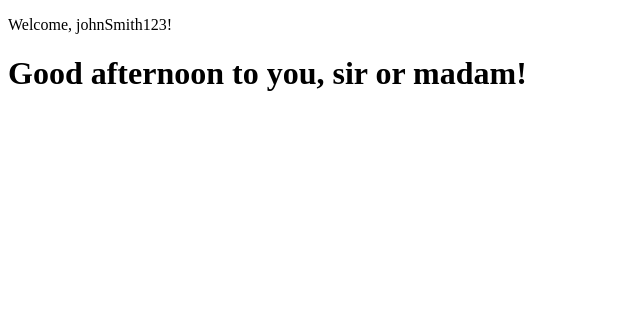
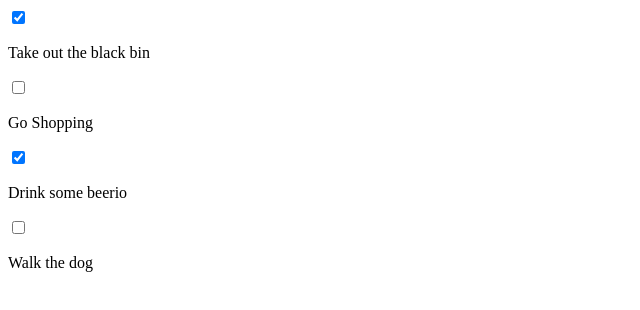
Before and after one commit to scottjoe1996/pace-frontend, a React (Create React App) app: page / in a window 1280 px wide. Shown: the top 310 px of the page, without its empty margins (0-640 px from the left). Built offline with nearby package versions, Linux system fonts and the light colour scheme.

Commit message:
did task on states and how they work in react

```diff
--- a/src/App.js
+++ b/src/App.js
@@ -1,13 +1,22 @@
 import React from "react";
-import Header from "./components/Header";
-import Greeting from "./components/Greeting";
+import TodoItem from "./components/TodoItem";
+import todosData from "./todosData";
 
 class App extends React.Component {
+  constructor() {
+    super();
+    this.state = {
+      todosData: todosData
+    }
+  }
+
   render() {
+    const todoItemComponents = this.state.todosData.map(item => {
+      return <TodoItem id={item.id} item={item}/>
+    })
     return (
       <div>
-        <Header username="johnSmith123"/>
-        <Greeting />
+        {todoItemComponents}
       </div>
     )
   }
--- /dev/null
+++ b/src/components/TodoItem.js
@@ -0,0 +1,14 @@
+import React from "react";
+
+class App extends React.Component {
+    render() {
+        return (
+            <div>
+                <input type="checkbox" checked={this.props.item.isCompleted}></input>
+                <p>{this.props.item.description}</p>
+            </div>
+        )
+    }
+}
+
+export default App;
--- /dev/null
+++ b/src/todosData.js
@@ -0,0 +1,24 @@
+const todosData = [
+    {
+        id: 1,
+        isCompleted: true,
+        description: "Take out the black bin"
+    },
+    {
+        id: 2,
+        isCompleted: false,
+        description: "Go Shopping"
+    },
+    {
+        id: 3,
+        isCompleted: true,
+        description: "Drink some beerio"
+    },
+    {
+        id: 4,
+        isCompleted: false,
+        description: "Walk the dog"
+    }
+]
+
+export default todosData;
```
